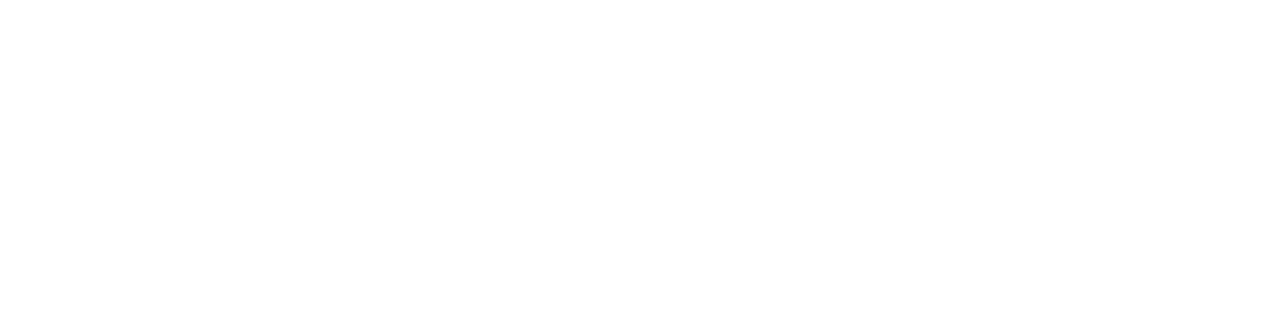
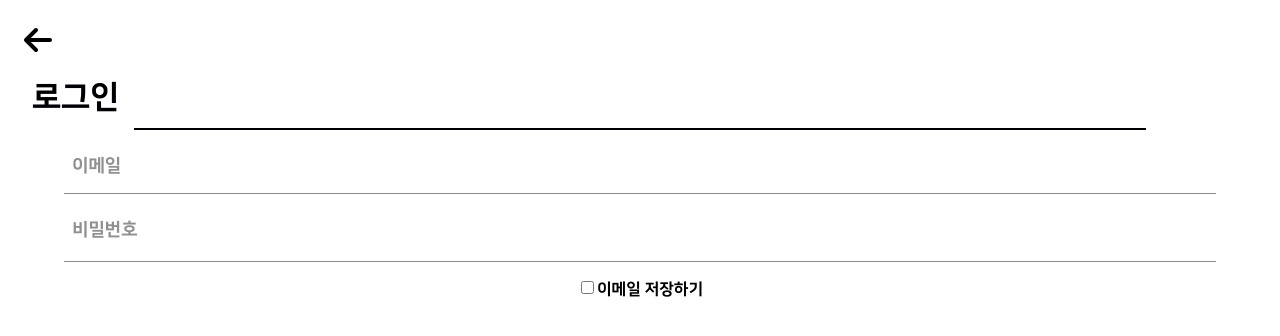
Before and after one commit to ChoiJu34/Waffle, a React (Create React App) app in the folder waffle/reactfrontend/: page /user/login in a window 1280 px wide. Before the commit this address had no page. Shown: the top 336 px of the page. Built offline with nearby package versions, Linux system fonts and the light colour scheme.

Commit message:
Feat: 로그인 페이지 이메일, 비밀번호 입력 칸 구현 및 애니메이션 추가, 아이디 저장 구현

```diff
--- a/waffle/reactfrontend/package.json
+++ b/waffle/reactfrontend/package.json
@@ -12,6 +12,7 @@
     "@testing-library/react": "^13.4.0",
     "@testing-library/user-event": "^13.5.0",
     "react": "^18.2.0",
+    "react-cookie": "^6.1.1",
     "react-dom": "^18.2.0",
     "react-redux": "^8.1.2",
     "react-responsive": "^9.0.2",
--- a/waffle/reactfrontend/src/components/Commons/Header/Header.jsx
+++ b/waffle/reactfrontend/src/components/Commons/Header/Header.jsx
@@ -1,4 +1,5 @@
 import React, { useState } from 'react';
+import { Link } from 'react-router-dom'
 import styled from 'styled-components';
 import { FontAwesomeIcon } from '@fortawesome/react-fontawesome';
 import { faBars, faUser, faTimes } from "@fortawesome/free-solid-svg-icons";
@@ -19,7 +20,7 @@ const [isLoggedIn, setIsLoggedIn] = useState(false);
 
       {/* 로고 */}
       <div className="logo">
-        <img src={WaffleLogo} alt="WaffleLogo" className="header-logo" />
+        <Link to='/'><img src={WaffleLogo} alt="WaffleLogo" className="header-logo" /></Link>
       </div>
 
       {/* 회원 관리 세부 메뉴 버튼 */}
@@ -45,7 +46,7 @@ const [isLoggedIn, setIsLoggedIn] = useState(false);
         </>
         ) : (
         <>
-          <li>로그인</li>
+          <li><Link to="/user/login">로그인</Link></li>
           <li>회원가입</li>
         </>
         )}
--- /dev/null
+++ b/waffle/reactfrontend/src/components/Login/Login.jsx
@@ -0,0 +1,257 @@
+import React, { useState, useEffect, useRef } from 'react';
+import { useNavigate } from 'react-router-dom'
+import { useCookies } from 'react-cookie'
+import styled from 'styled-components';
+import { FontAwesomeIcon } from '@fortawesome/react-fontawesome';
+import { faBars, faUser, faTimes, faArrowAltCircleLeft, faArrowLeft } from "@fortawesome/free-solid-svg-icons";
+
+const Login = () => {
+
+  // 뒤로가기
+  const navigate = useNavigate();
+
+  const handleGoBack = () => {
+    navigate(-1);
+  }
+
+  // 이메일 입력 칸 애니메이션
+  const [isEmailFocused, setIsEmailFocused] = useState(false);
+  const [isEmailComplete, setIsEmailComplete] = useState(false);
+  const inputEmailRef = useRef(null);
+
+  const handleEmailFocus = () => {
+    setIsEmailFocused(true);
+  };
+
+  const handleEmailBlur = (event) => {
+    setIsEmailFocused(false);
+    if (event.target.value === "") {
+      setIsEmailComplete(false);
+    } else {
+      setIsEmailComplete(true);
+    }
+  };
+
+  // 비밀번호 입력 칸 애니메이션
+  const [isPasswordFocused, setIsPasswordFocused] = useState(false);
+  const [isPasswordComplete, setIsPasswordComplete] = useState(false);
+  const inputPasswordRef = useRef(null);
+
+  const handlePasswordFocus = () => {
+    setIsPasswordFocused(true);
+  };
+
+  const handlePasswordBlur = (event) => {
+    setIsPasswordFocused(false);
+    if (event.target.value === "") {
+      setIsPasswordComplete(false);
+    } else {
+      setIsPasswordComplete(true);
+    }
+  };
+
+  // 이메일 저장
+  const [email, setEmail] = useState("");
+  const [isRemember, setIsRemember] = useState(false);
+  const [cookies, setCookie, removeCookie] = useCookies(['rememberEmail']);
+
+  useEffect(() => {
+    if(cookies.rememberEmail !== undefined) {
+      setEmail(cookies.rememberEmail);
+      setIsRemember(true);
+      setIsEmailComplete(true);
+    }
+ }, []);
+
+ const handleOnChange = (e) => {
+    setIsRemember(e.target.checked);
+    if(e.target.checked){
+      setCookie('rememberEmail', email, {maxAge: 2000});
+    } else {
+    removeCookie('rememberEmail');
+    }
+  }
+
+  return (
+    <LoginWrapper>
+      <div className="login-header"><FontAwesomeIcon icon={faArrowLeft} color="black" size="2x" onClick={handleGoBack}/></div>
+      <div className="login-title">로그인</div>
+      <div className="login-title-underline"></div>
+      <div className={`login-email ${isEmailFocused ? 'focus' : ''} ${isEmailComplete ? 'complete' : ''}`} id="email-container">
+        <label id="email-label">이메일</label>
+        <input type="text" id="email-input" ref={inputEmailRef} onFocus={handleEmailFocus} onBlur={handleEmailBlur} value={email} onChange={e => setEmail(e.target.value)}/>
+      </div>
+      <div className={`login-password ${isPasswordFocused ? 'focus' : ''} ${isPasswordComplete ? 'complete' : ''}`} id="password-container">
+        <label id="password-label">비밀번호</label>
+        <input type="password" id="password-input" ref={inputPasswordRef} onFocus={handlePasswordFocus} onBlur={handlePasswordBlur}/>
+      </div>
+      <label className="loginPage_text">
+        <input type="checkbox" onChange={handleOnChange} checked={isRemember}/>
+        이메일 저장하기
+      </label>
+    </LoginWrapper>
+  );
+}
+
+const LoginWrapper = styled.div`
+  min-height: 100vh;
+
+  .login-header {
+    display: flex;
+    margin: 3vh 2vh;
+  }
+
+  .login-title {
+    font-size: 4vh;
+    margin-top: 3vh;
+    margin-left: 3vh;
+    text-align: left;
+    color: #000004;
+  }
+
+  .login-title-underline {
+    height: 0.3vh;
+    width: 80%;
+    margin: 1.5vh auto;
+    background-color: #000004;
+  }
+
+  .login-email {
+    padding: 2vh 7vh;
+  }
+
+  .login-email > input{
+	    display: block;
+	    width: 100%;
+	    color: #909090;
+	    border:0;
+	    border-bottom: 1px solid #8c8c8c;
+	    background-color: transparent;
+	    box-sizing: border-box;
+	    border-radius: 0;
+	    padding: 0;
+	    height: 36px;
+	    line-height: 1.33;
+	    font-size: 18px;
+	    font-family: inherit;
+	    vertical-align: baseline;
+	    -webkit-appearance: none;
+	    overflow: visible;
+	    margin:0;
+	}
+
+    .login-email > input:focus{
+        outline:0;
+        border-color:#76A8DE;
+        border-width: 2px;
+        color:#76A8DE;
+    }
+
+    .login-email > label{
+        top: 19vh;
+        position: absolute;
+        left: 9vh;
+        max-width: 100%;
+        height: 2.7em;
+        line-height: 1.33;
+        color: #909090;
+        font-size: 18px;
+        cursor: text;
+        overflow: hidden;
+        text-overflow: ellipsis;
+        white-space: nowrap;
+        transition: all .2s;
+        pointer-events: none;
+        -webkit-font-smoothing: antialiased;
+        transform: translate3d(0, 3px, 0) scale(1);
+        transform-origin: left top;
+    }
+
+    .login-email.focus > label{
+        top: 17vh;
+        left: 8vh;
+        font-size: 12px;
+        line-height: 1.33;
+        color: #76A8DE;
+    }
+
+    .login-email.complete > label{
+        top: 17vh;
+        left: 8vh;
+        font-size: 12px;
+        line-height: 1.33;
+    }
+
+    .login-password {
+    padding: 2vh 7vh;
+  }
+
+  .login-password > input{
+	    display: block;
+	    width: 100%;
+	    color: #909090;
+	    border:0;
+	    border-bottom: 1px solid #8c8c8c;
+	    background-color: transparent;
+	    box-sizing: border-box;
+	    border-radius: 0;
+	    padding: 0;
+	    height: 36px;
+	    line-height: 1.33;
+	    font-size: 18px;
+	    font-family: inherit;
+	    vertical-align: baseline;
+	    -webkit-appearance: none;
+	    overflow: visible;
+	    margin:0;
+        /* type:password가 사용자 지정 폰트를 지원하지 않아 출력되지 않았으므로 여기서만 새로 지정 */
+        /* 단순히 돋움으로만 설정해두면 점 간격이 고르지 않아, 추가 작업 필요 */
+        font-family: "돋움";
+        font: small-caption;
+        font-size: 3vh;
+	}
+
+    .login-password > input:focus{
+        outline:0;
+        border-color:#76A8DE;
+        border-width: 2px;
+        color:#76A8DE;
+    }
+
+    .login-password > label{
+        top: 27vh;
+        position: absolute;
+        left: 9vh;
+        max-width: 100%;
+        height: 2.7em;
+        line-height: 1.33;
+        color: #909090;
+        font-size: 18px;
+        cursor: text;
+        overflow: hidden;
+        text-overflow: ellipsis;
+        white-space: nowrap;
+        transition: all .2s;
+        pointer-events: none;
+        -webkit-font-smoothing: antialiased;
+        transform: translate3d(0, 3px, 0) scale(1);
+        transform-origin: left top;
+    }
+
+    .login-password.focus > label{
+        top: 25vh;
+        left: 8vh;
+        font-size: 12px;
+        line-height: 1.33;
+        color: #76A8DE;
+    }
+
+    .login-password.complete > label{
+        top: 25vh;
+        left: 8vh;
+        font-size: 12px;
+        line-height: 1.33;
+    }
+`
+
+export default Login
--- a/waffle/reactfrontend/src/pages/Layout.jsx
+++ b/waffle/reactfrontend/src/pages/Layout.jsx
@@ -1,5 +1,5 @@
 import React from 'react'
-import { Outlet } from 'react-router-dom'
+import { Outlet, useLocation } from 'react-router-dom'
 import { styled } from 'styled-components'
 
 import Header from '../components/Commons/Header/Header.jsx'
@@ -8,11 +8,14 @@ import { useSelector } from 'react-redux'
 
 const Layout = () => {
 
+  const location = useLocation();
+  const isUserRoute = /^\/user\//.test(location.pathname);
+
   return (
     <SLayout>
-      <Header/>
+      {!isUserRoute && <Header/>}
       <Outlet/>
-      <Footer/>
+      {!isUserRoute && <Footer/>}
     </SLayout>
   )
 }
--- a/waffle/reactfrontend/src/routes/RootNavigation.js
+++ b/waffle/reactfrontend/src/routes/RootNavigation.js
@@ -4,15 +4,16 @@ import { BrowserRouter, Routes, Route } from 'react-router-dom';
 import Layout from '../pages/Layout';
 import RecoCardList from '../components/RecommendCard/RecoCardList';
 import MainPage from '../components/MainPage/MainPage';
+import Login from '../components/Login/Login'
 
 const RootNavigation = () => {
   return (
     <BrowserRouter>
       <Routes>
         <Route element={<Layout />}>
+          <Route path="/" element={<MainPage />} />
           <Route path="/recocard/list" element={<RecoCardList />} />
-          <Route path="/" element={<MainPage />} />
-
+          <Route path="/user/login" element={<Login/>} />
         </Route>
       </Routes>
     </BrowserRouter>
```
Also changed, not shown: 2 other files (tests, documents, lock files or other folders).
